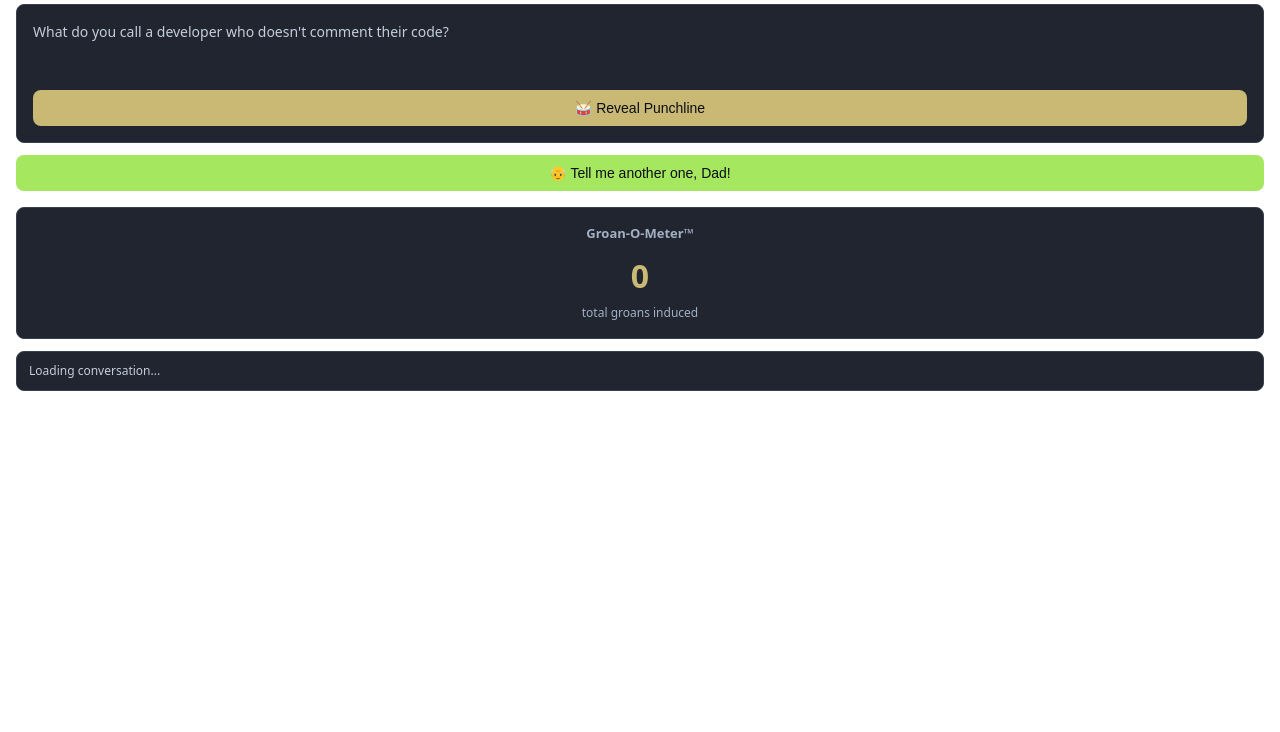
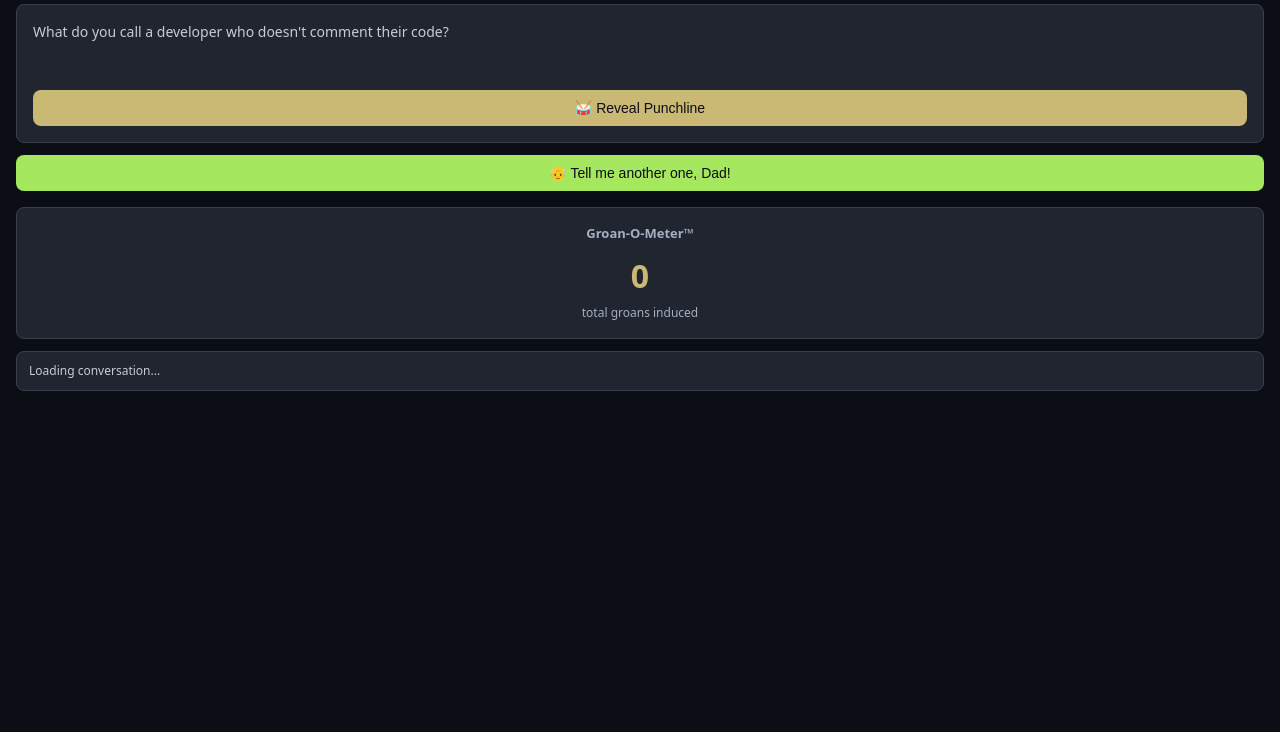
Before and after one commit to jpshackelford/oh-examples, a website: page agent-canvas-extensions/dad-jokes/panel.html in a window 1280 px wide. Shown: the part 68-800 px from the top of the page. Drawn offline with Linux system fonts and the light colour scheme.

Commit message:
fix(dad-jokes): use explicit dark background color instead of transparent
Sandboxed iframes don't reliably support transparent backgrounds.
Use the actual AgentCanvas base color (#0B0E14 / cool-grey-950) directly.

Co-authored-by: openhands <openhands@all-hands.dev>

```diff
--- a/agent-canvas-extensions/dad-jokes/panel.html
+++ b/agent-canvas-extensions/dad-jokes/panel.html
@@ -41,7 +41,9 @@
       }
 
       html, body {
-        background: transparent;
+        /* Use the actual AgentCanvas base color instead of transparent
+           since sandboxed iframes don't always support transparency */
+        background-color: #0B0E14; /* --cool-grey-950 / --oh-background */
       }
 
       body {
```
Also changed, not shown: agent-canvas-extensions/dad-jokes/settings.html (+3 -1 lines).
